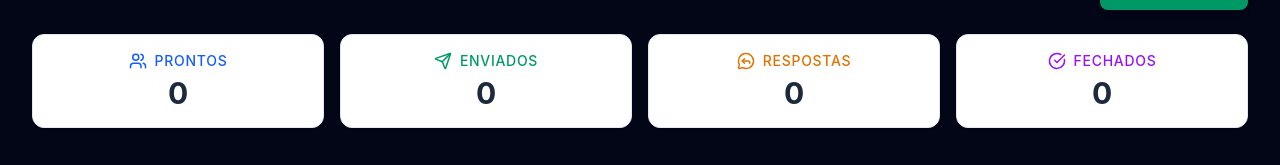
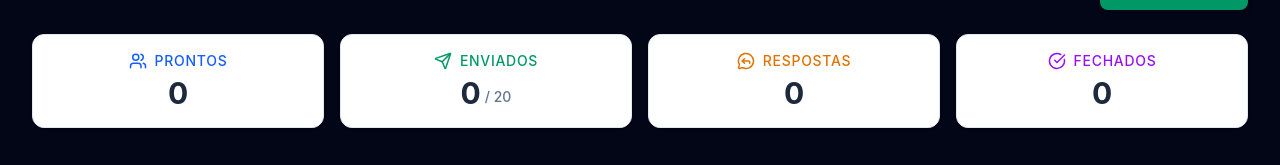
Before and after one commit to lukasdeltaflex-bot/lkzap, a Next.js app: page / in a window 1280 px wide. Shown: the part 132-297 px from the top of the page. Built offline with nearby package versions, Linux system fonts and the light colour scheme; no server answers; sample sign-in values are in the browser's storage.

Commit message:
Revert "feat: synchronize dashboard cards with lead real status"
This reverts commit a8025500ced58a234e2e94f6c18f2fdfab3073f9.

```diff
--- a/src/components/Dashboard.tsx
+++ b/src/components/Dashboard.tsx
@@ -3,27 +3,6 @@
 import React, { useEffect } from 'react';
 import { useLeadStore } from '../store/useLeadStore';
 import { Users, Send, MessageCircleReply, CheckCircle } from 'lucide-react';
-
-// Configuração central dos cards. Edite o "label" para mudar o nome do card.
-// Adicione ou remova status no array "statuses" para alterar quais leads entram na contagem.
-export const DASHBOARD_CARDS = {
-  ready: {
-    label: "Prontos",
-    statuses: ["Pronto para envio", "Pronto para enviar"]
-  },
-  sent: {
-    label: "Enviados",
-    statuses: ["Mensagem enviada"]
-  },
-  responded: {
-    label: "Respostas",
-    statuses: ["Não respondeu", "Não quer", "Reabordar depois", "Interessado", "Respondeu"]
-  },
-  closed: {
-    label: "Fechados",
-    statuses: ["Venda realizada", "Fechado"]
-  }
-};
 
 export const Dashboard = () => {
   const { leads, sendsTodayCount, resetSendsIfNewDay, runAutoRules, dashboardFilter, setDashboardFilter } = useLeadStore();
@@ -41,11 +20,9 @@ export const Dashboard = () => {
     return () => clearInterval(interval);
   }, [resetSendsIfNewDay, runAutoRules]);
 
-  // Counts derived from actual lead statuses
-  const readyLeadsCount = leads.filter(l => DASHBOARD_CARDS.ready.statuses.includes(l.status)).length;
-  const sentLeadsCount = leads.filter(l => DASHBOARD_CARDS.sent.statuses.includes(l.status)).length;
-  const respondedLeadsCount = leads.filter(l => DASHBOARD_CARDS.responded.statuses.includes(l.status)).length;
-  const closedLeadsCount = leads.filter(l => DASHBOARD_CARDS.closed.statuses.includes(l.status)).length;
+  const readyLeadsCount = leads.filter(l => l.status === 'Com limite' && l.queue === 'Pronto para enviar').length;
+  const respondedLeadsCount = leads.filter(l => l.lastAction === 'Respondeu' || l.lastAction === 'Interessado').length;
+  const closedLeadsCount = leads.filter(l => l.status === 'Fechado').length;
 
   const toggleFilter = (filter: string) => {
     if (dashboardFilter === filter) {
@@ -65,7 +42,7 @@ export const Dashboard = () => {
       >
         <div className="flex items-center space-x-2 text-blue-600 dark:text-blue-400 mb-1">
           <Users size={18} />
-          <span className="text-sm font-medium uppercase tracking-wider">{DASHBOARD_CARDS.ready.label}</span>
+          <span className="text-sm font-medium uppercase tracking-wider">Prontos</span>
         </div>
         <span className="text-3xl font-bold text-slate-800 dark:text-slate-100">{readyLeadsCount}</span>
       </div>
@@ -78,10 +55,11 @@ export const Dashboard = () => {
       >
         <div className="flex items-center space-x-2 text-emerald-600 dark:text-emerald-400 mb-1">
           <Send size={18} />
-          <span className="text-sm font-medium uppercase tracking-wider">{DASHBOARD_CARDS.sent.label}</span>
+          <span className="text-sm font-medium uppercase tracking-wider">Enviados</span>
         </div>
         <div className="flex items-end space-x-1">
-          <span className="text-3xl font-bold text-slate-800 dark:text-slate-100">{sentLeadsCount}</span>
+          <span className="text-3xl font-bold text-slate-800 dark:text-slate-100">{sendsTodayCount}</span>
+          <span className="text-sm text-slate-500 mb-1 font-medium">/ 20</span>
         </div>
       </div>
 
@@ -93,7 +71,7 @@ export const Dashboard = () => {
       >
         <div className="flex items-center space-x-2 text-amber-600 dark:text-amber-400 mb-1">
           <MessageCircleReply size={18} />
-          <span className="text-sm font-medium uppercase tracking-wider">{DASHBOARD_CARDS.responded.label}</span>
+          <span className="text-sm font-medium uppercase tracking-wider">Respostas</span>
         </div>
         <span className="text-3xl font-bold text-slate-800 dark:text-slate-100">{respondedLeadsCount}</span>
       </div>
@@ -106,7 +84,7 @@ export const Dashboard = () => {
       >
         <div className="flex items-center space-x-2 text-purple-600 dark:text-purple-400 mb-1">
           <CheckCircle size={18} />
-          <span className="text-sm font-medium uppercase tracking-wider">{DASHBOARD_CARDS.closed.label}</span>
+          <span className="text-sm font-medium uppercase tracking-wider">Fechados</span>
         </div>
         <span className="text-3xl font-bold text-slate-800 dark:text-slate-100">{closedLeadsCount}</span>
       </div>
--- a/src/components/LeadTable.tsx
+++ b/src/components/LeadTable.tsx
@@ -28,7 +28,6 @@ import { format, parseISO } from 'date-fns';
 import { ImportModal } from './ImportModal';
 import { EditLeadModal } from './EditLeadModal';
 import { UraImportModal } from './UraImportModal';
-import { DASHBOARD_CARDS } from './Dashboard';
 
 const LOCALSTORAGE_KEY = 'lkzap_table_column_widths_v1';
 const DEFAULT_WIDTHS = [320, 170, 120, 120, 200, 160];
@@ -151,13 +150,13 @@ export const LeadTable = () => {
       }
 
       if (dashboardFilter === 'ready') {
-        if (!DASHBOARD_CARDS.ready.statuses.includes(lead.status)) return false;
+        if (lead.status !== 'Com limite' || lead.queue !== 'Pronto para enviar') return false;
       } else if (dashboardFilter === 'sent') {
-        if (!DASHBOARD_CARDS.sent.statuses.includes(lead.status)) return false;
+        if (lead.status !== 'Mensagem enviada') return false;
       } else if (dashboardFilter === 'responded') {
-        if (!DASHBOARD_CARDS.responded.statuses.includes(lead.status)) return false;
+        if (lead.lastAction !== 'Respondeu' && lead.lastAction !== 'Interessado') return false;
       } else if (dashboardFilter === 'closed') {
-        if (!DASHBOARD_CARDS.closed.statuses.includes(lead.status)) return false;
+        if (lead.status !== 'Fechado') return false;
       } else {
         const matchesStatus = appliedFilters.status === '' || lead.status === appliedFilters.status;
         const matchesQueue = appliedFilters.queue === '' || lead.queue === appliedFilters.queue;
```
